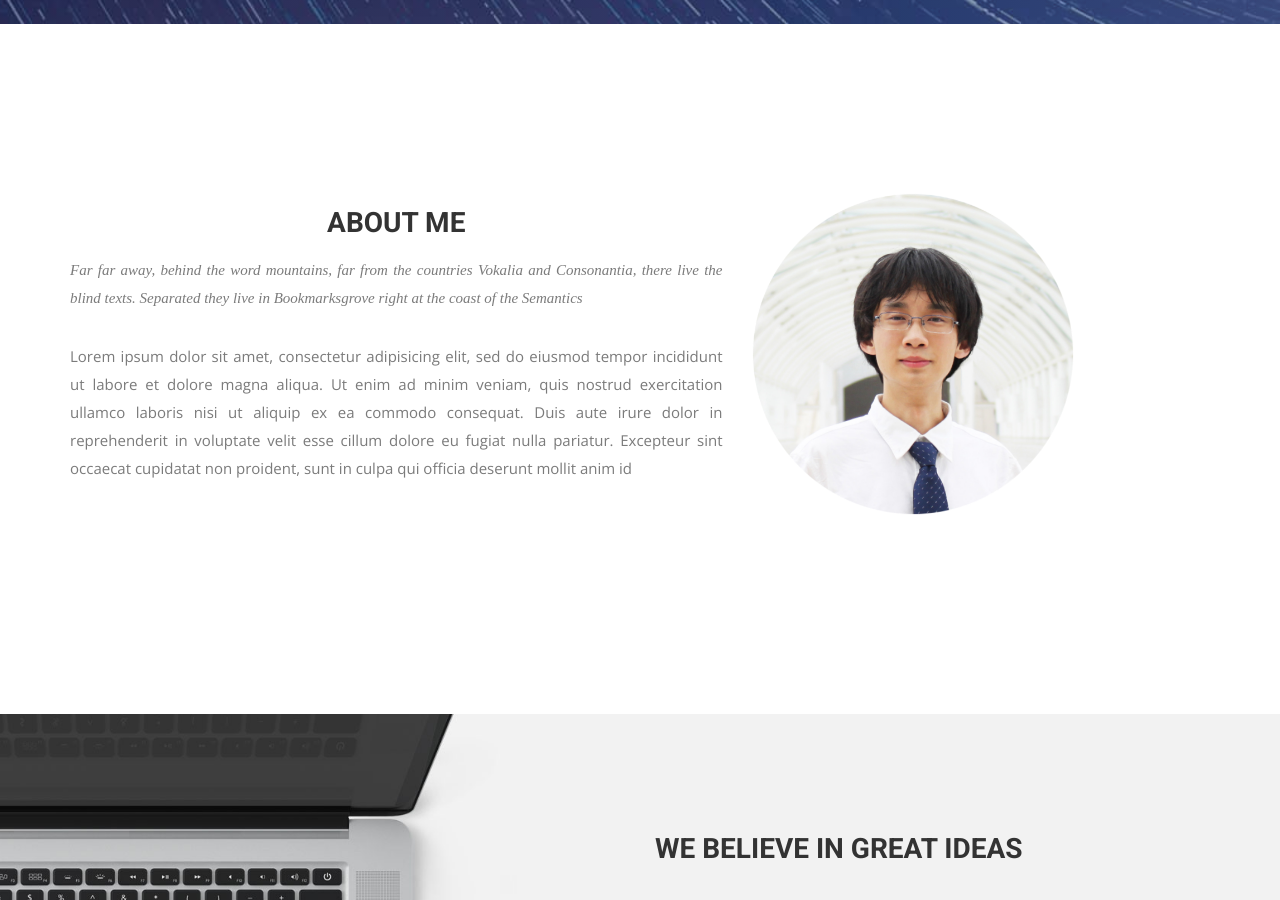
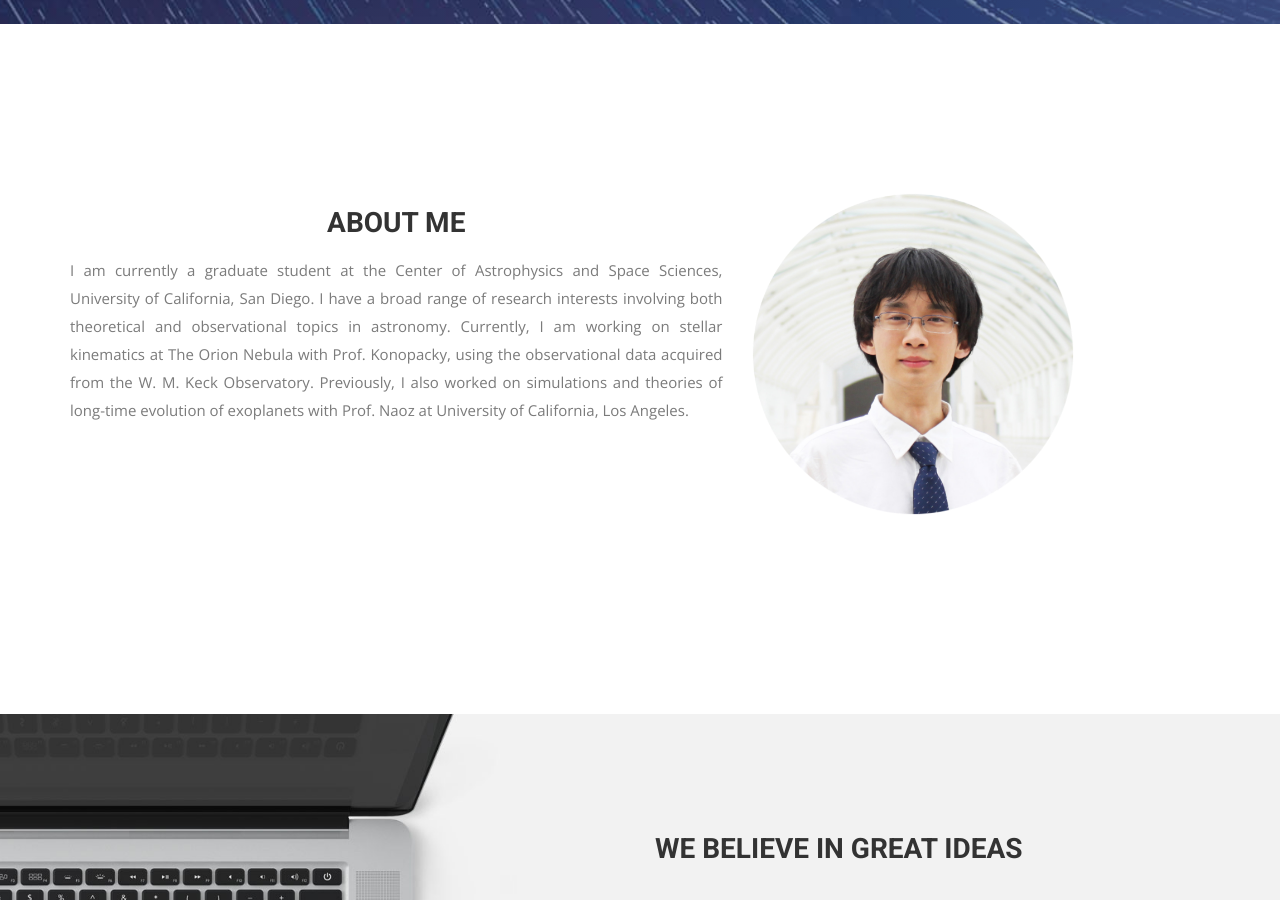
Before and after one commit to wei-lingfeng/lingfeng-wei.github.io, a Jekyll site: the page built from index.html, in a window 1280 px wide and 900 px high, scrolled down 689 px. Built offline with Jekyll 4.4.1, drawn with Linux system fonts in a browser that asks for light colours; nearby versions of some CDN libraries; some web fonts are replaced.

Commit message:
Update index.html

```diff
--- a/index.html
+++ b/index.html
@@ -24,9 +24,8 @@
         <div class="block">
           <div class="section-title">
             <h2>About Me</h2>
-            <p>Far far away, behind the word mountains, far from the countries Vokalia and Consonantia, there live the blind texts. Separated they live in Bookmarksgrove right at the coast of the Semantics</p>
           </div>
-          <p>Lorem ipsum dolor sit amet, consectetur adipisicing elit, sed do eiusmod tempor incididunt ut labore et dolore magna aliqua. Ut enim ad minim veniam, quis nostrud exercitation ullamco laboris nisi ut aliquip ex ea commodo consequat. Duis aute irure dolor in reprehenderit in voluptate velit esse cillum dolore eu fugiat nulla pariatur. Excepteur sint occaecat cupidatat non proident, sunt in culpa qui officia deserunt mollit anim id </p>
+          <p>I am currently a graduate student at the Center of Astrophysics and Space Sciences, University of California, San Diego. I have a broad range of research interests involving both theoretical and observational topics in astronomy. Currently, I am working on stellar kinematics at The Orion Nebula with Prof. Konopacky, using the observational data acquired from the W. M. Keck Observatory. Previously, I also worked on simulations and theories of long-time evolution of exoplanets with Prof. Naoz at University of California, Los Angeles.</p>
         </div>
       </div><!-- .col-md-7 close -->
       <div class="col-md-5 col-sm-12">
```
